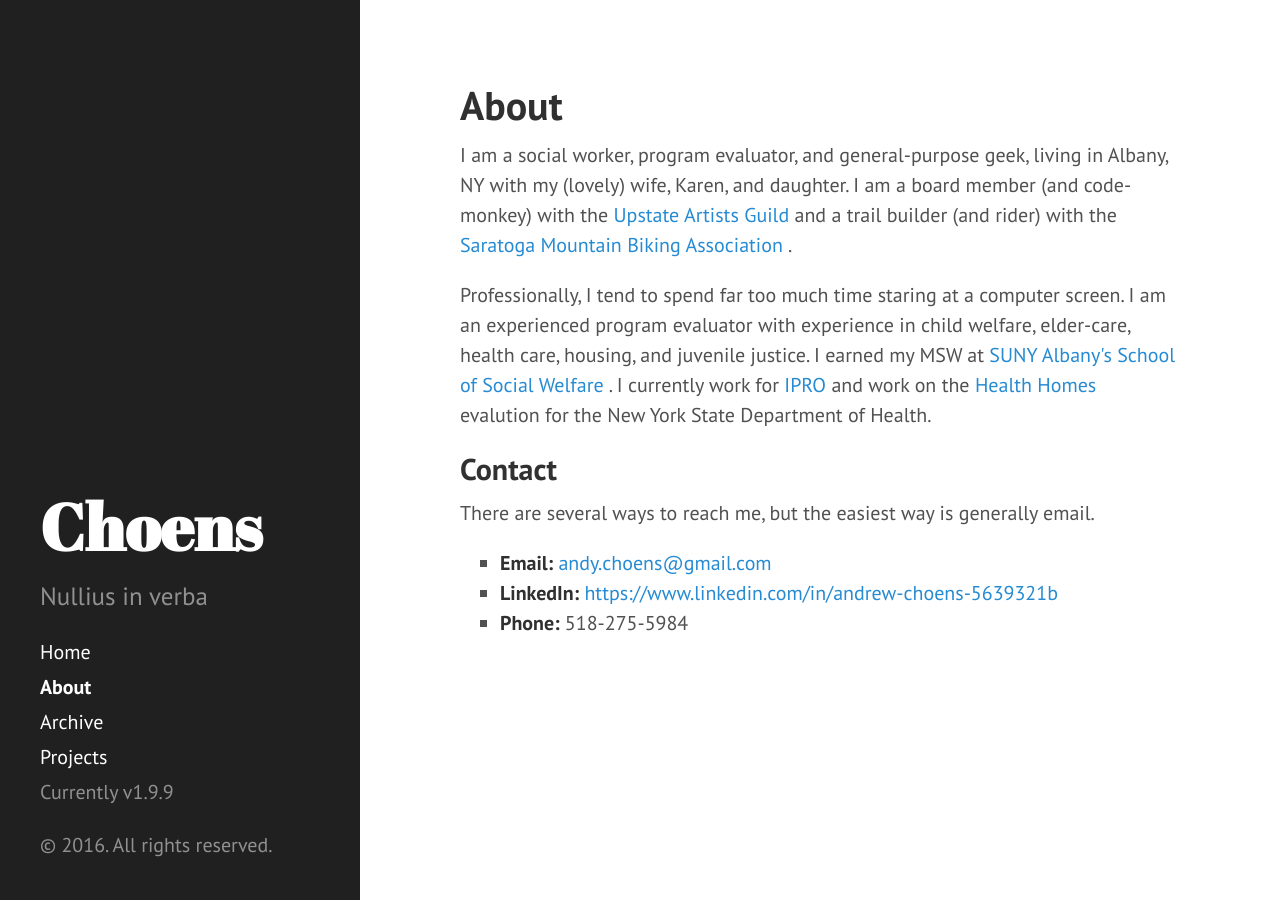
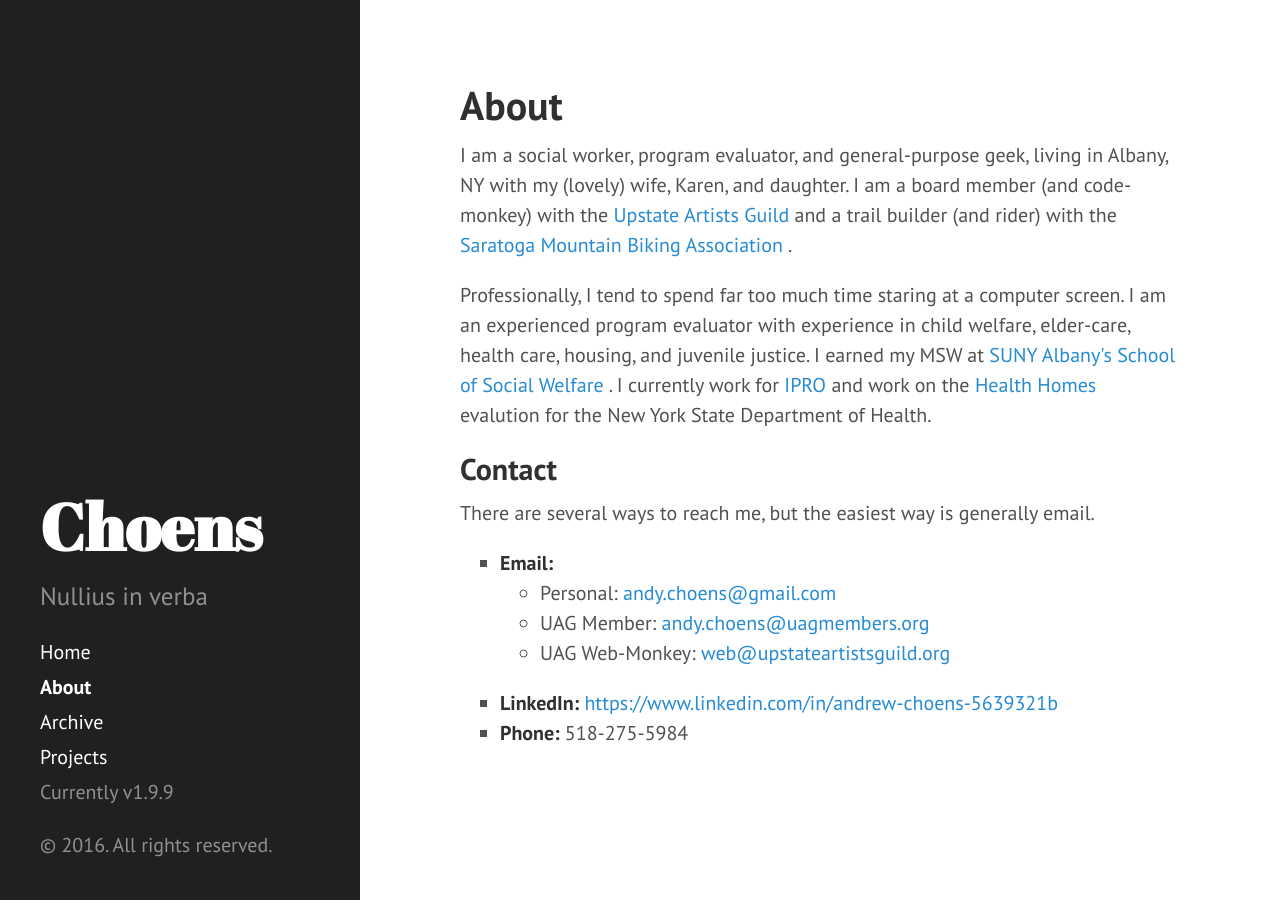
Before and after one commit to Choens/choens.github.io, a Jekyll site: the page built from about.html, in a window 1280 px wide. Built offline with Jekyll 4.4.1, drawn with Linux system fonts in a browser that asks for light colours.

Commit message:
More files for the web
 Changes to be committed:
	modified:	about.html
	new file:	public/img/2016-05-01-1st-friday-ad.jpg
	new file:	public/img/2016-05-01-1st-friday-flier.jpg

```diff
--- a/about.html
+++ b/about.html
@@ -38,7 +38,14 @@ title: "About"
         There are several ways to reach me, but the easiest way is generally email.
     </p>
     <ul style="list-style-type:square;">
-        <li><strong>Email:</strong> <a href="mailto:{{ site.author.email }}">{{ site.author.email }}</a> </li>
+        <li>
+            <strong>Email:</strong>
+            <ul>
+                <li>Personal: <a href="mailto:{{ site.author.email }}">{{ site.author.email }}</a></li>
+                <li>UAG Member: <a href="mailto:andy.choens@uagmembers.org">andy.choens@uagmembers.org</a></li>
+                <li>UAG Web-Monkey: <a href="mailto:web@upstateartistsguild.org">web@upstateartistsguild.org</a></li>
+            </ul>
+        </li>
         <li><strong>LinkedIn:</strong> <a href="{{ site.author.linkedin }}" target="_blank">{{ site.author.linkedin }}</a></li>
         <li><strong>Phone:</strong> {{ site.author.phone }}</li>
     </ul>
```
Also changed, not shown: public/img/2016-05-01-1st-friday-ad.jpg (added), 1 other file.
